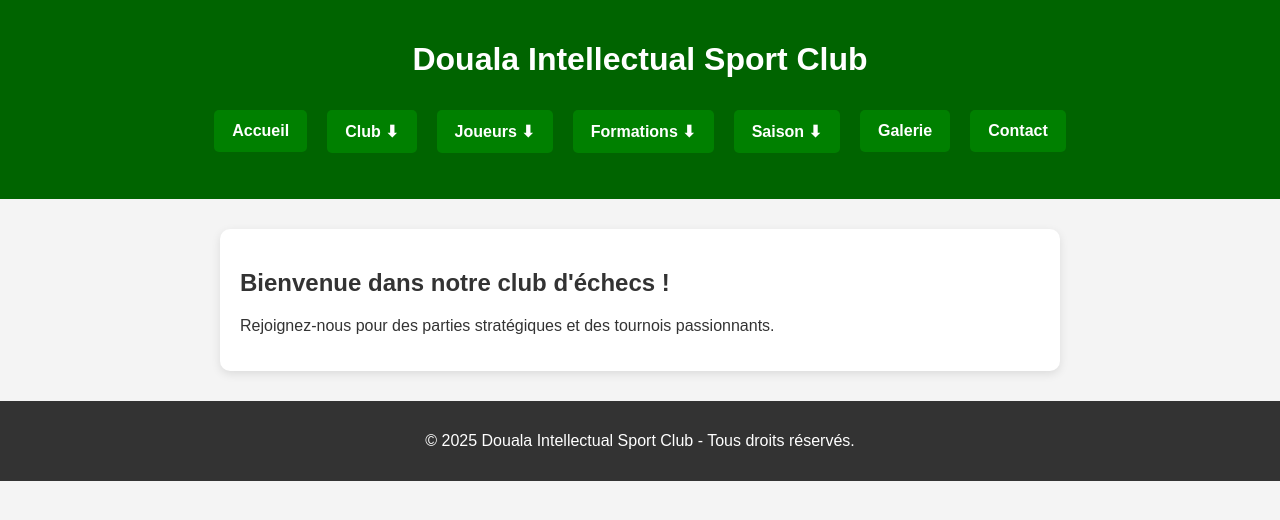
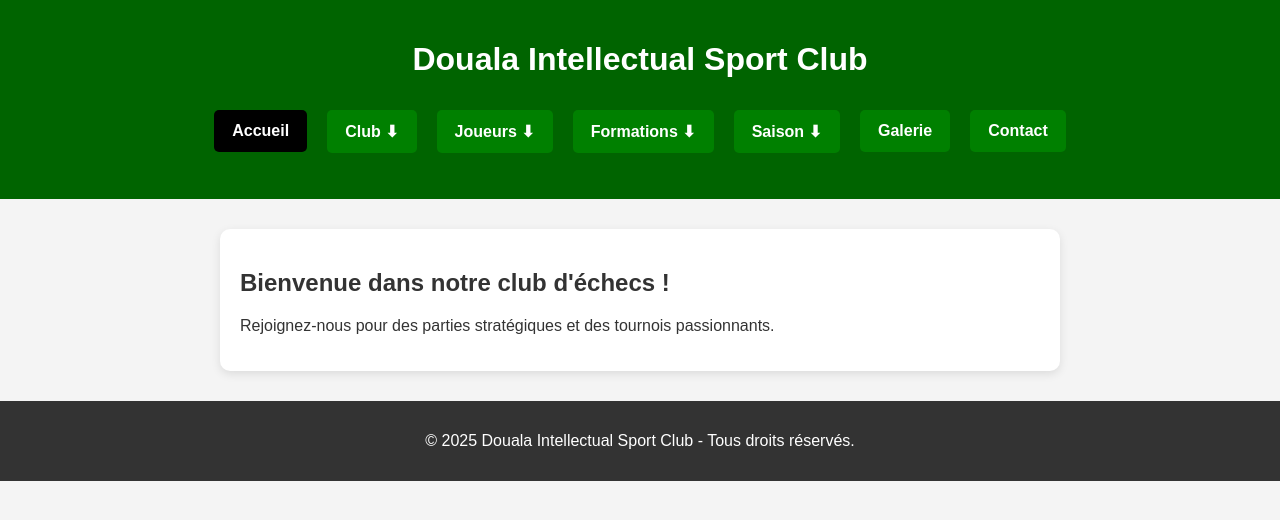
Before and after one commit to yaroslav437/DISC, a plain HTML site: page index.html in a window 1280 px wide. Both pictures are taken after a click on the link "Accueil". Drawn offline with Linux system fonts and the light colour scheme; a script that the page names is missing.

Commit message:
Add files via upload

```diff
--- /dev/null
+++ b/script.js
@@ -0,0 +1,6 @@
+document.querySelectorAll(".menu li a").forEach(link => {
+    link.addEventListener("click", function() {
+        document.querySelectorAll(".menu li a").forEach(item => item.classList.remove("active"));
+        this.classList.add("active");
+    });
+});
--- a/style.css
+++ b/style.css
@@ -39,8 +39,17 @@ header {
     transition: background 0.3s ease;
 }
 
-.menu > li > a:hover {
-    background-color: #005a00;
+/* Style de l'onglet actif */
+.menu > li > a.active {
+    background-color: black;
+    color: white;
+}
+
+/* Effet au survol */
+.menu > li > a:hover,
+.submenu li a:hover {
+    background-color: black;
+    color: white;
 }
 
 /* Sous-menus */
@@ -66,11 +75,7 @@ header {
     font-weight: normal;
     padding: 8px;
     display: block;
-    transition: color 0.3s ease;
-}
-
-.submenu li a:hover {
-    color: #006400;
+    transition: background 0.3s ease;
 }
 
 /* Affichage des sous-menus */
```
